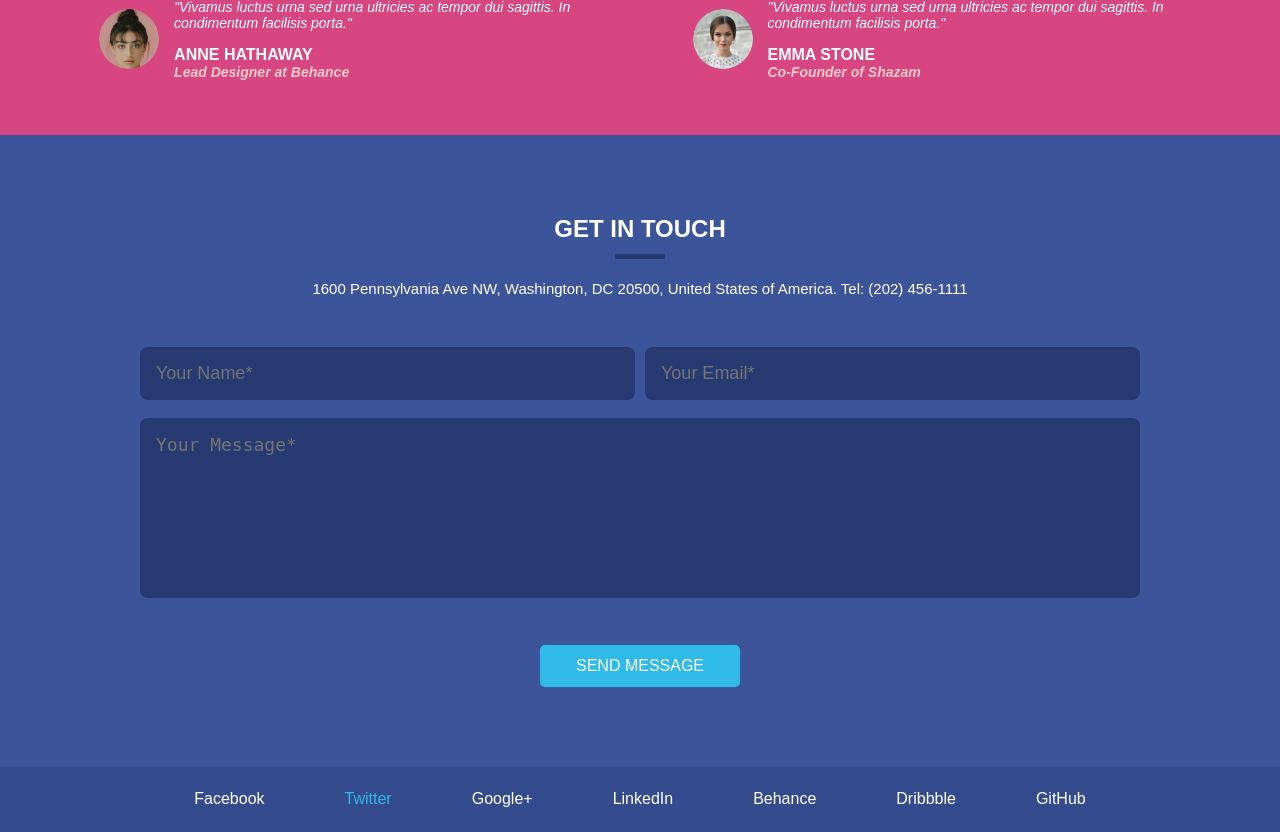
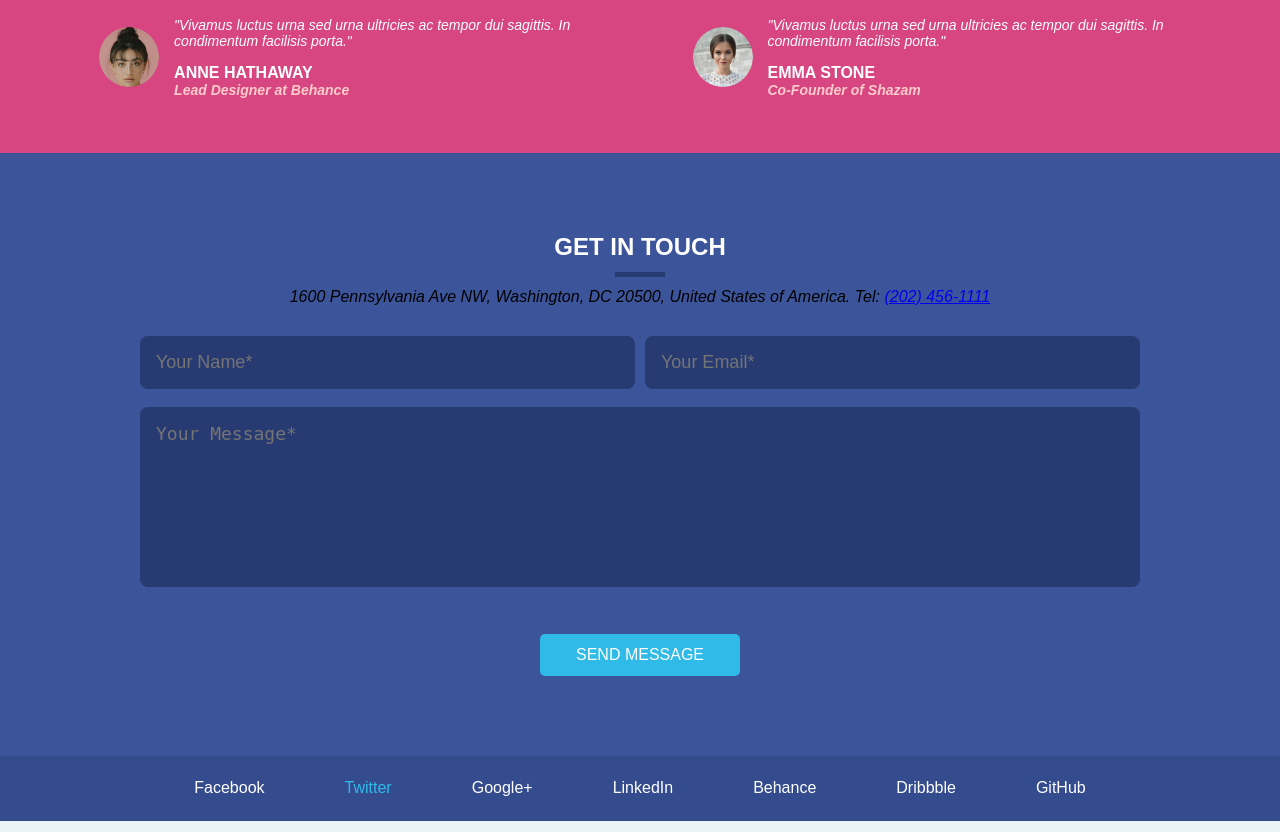
Before and after one commit to PetraSkolova/PRAX-DSY, a PHP site: page / in a window 1280 px wide; the page is wider, and only the part inside the window is pictured. Shown: the part 4478-5310 px from the top of that part. Run offline with PHP 8.4, Linux system fonts and the light colour scheme.

Commit message:
upravy done

```diff
--- a/CUDA project/index.html
+++ b/CUDA project/index.html
@@ -217,7 +217,7 @@
                         </div>
                         <h3 class="skill-label">UI / UX</h3>
                     </section>
-                </article>
+                </article>>
             </div>
         </section>
 <!----------------------------------------------------section fifth----------------------------------------------------->
@@ -233,12 +233,12 @@
                 Lorem ipsum dolor sit amet consectetur. </p>
                 </div>
 
-                <div class="filter-container">
+                <nav class="filter-container">
                     <button class="filter-btn active">ALL</button>
                     <button class="filter-btn">WEB</button>
                     <button class="filter-btn">APPS</button>
                     <button class="filter-btn">ICONS</button>
-                </div>
+                </nav>
 
                 <div class="notebook-container">
                     <div class="notebook">
@@ -331,10 +331,10 @@
                     <h1>GET IN TOUCH</h1>
                     <div class="underline-seven"></div>
                 </div>
-                <div class="section-text-seven">
-                <p>1600 Pennsylvania Ave NW, Washington, DC 20500, United States of America.
-                Tel: (202) 456-1111</p>
-                </div>
+                <address>
+                    1600 Pennsylvania Ave NW, Washington, DC 20500, United States of America.
+                    Tel: <a href="tel:+12024561111">(202) 456-1111</a>
+                </address>
 
                 <div class="container-seven"> <!-- Obalovací div na centrovanie -->
                     <div class="formular">
--- a/CUDA project/style.css
+++ b/CUDA project/style.css
@@ -519,7 +519,7 @@ h5 {
     transition: 0.3s;
 }
 
-.load-more-btn:hover {
+.load-more-btn-op:hover {
     background-color: #1AA78A;
 }
 /*<!--------------------------------section six------------------------------> */
@@ -728,7 +728,7 @@ textarea {
     margin-top: 10px;
 }
 
-button:hover {
+button.last:hover {
     background: #1a7cd8;
 }
 
```
